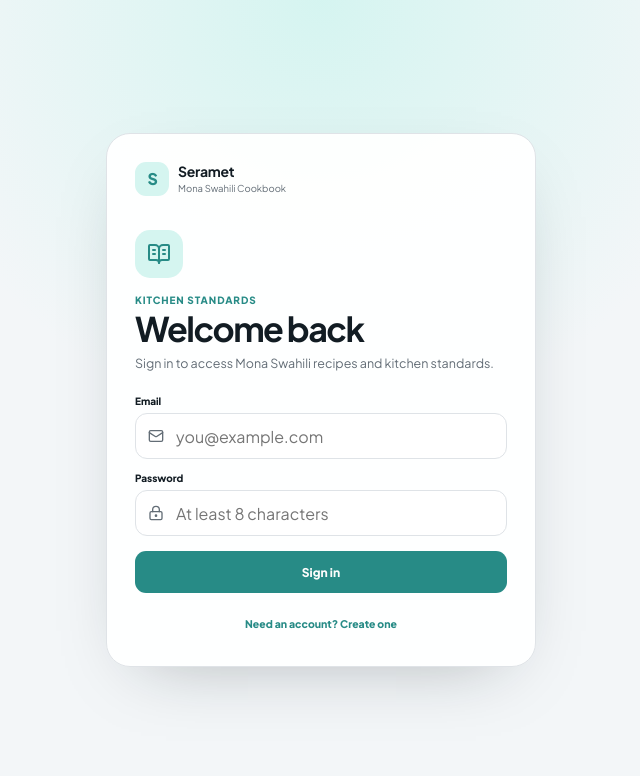
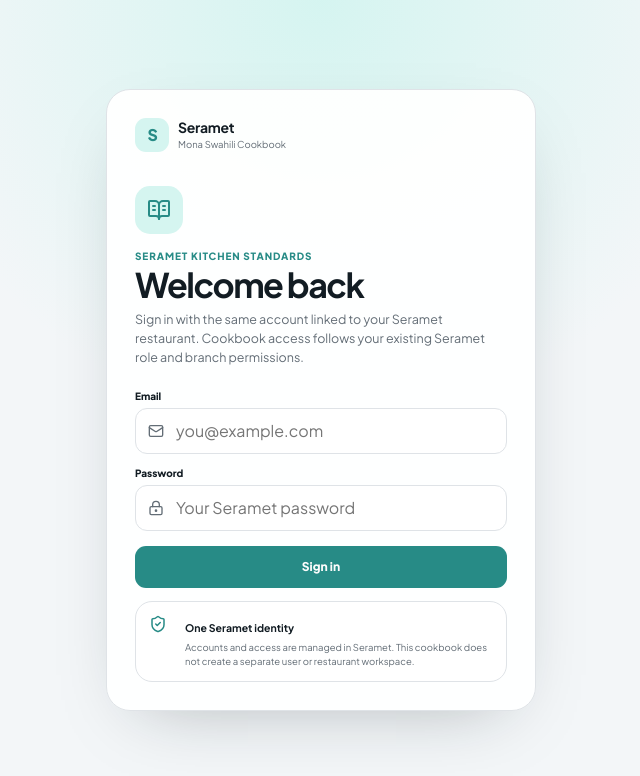
Before and after one commit to Xmanuel01/seramet-cookbook, a React (Vite) app: page / in a window 1280 px wide. Shown: the top 776 px of the page, without its empty margins (319-959 px from the left). Built offline with nearby package versions, Linux system fonts and the light colour scheme; no server answers.

Commit message:
auth: use existing Seramet identities only

```diff
--- a/src/screens/AuthScreen.tsx
+++ b/src/screens/AuthScreen.tsx
@@ -1,36 +1,22 @@
 import { useState, type FormEvent } from "react"
-import { BookOpenText, LoaderCircle, LockKeyhole, Mail } from "lucide-react"
+import { BookOpenText, LoaderCircle, LockKeyhole, Mail, ShieldCheck } from "lucide-react"
 import { Brand } from "../components/Brand"
 import { supabase } from "../lib/supabase"
 
 export function AuthScreen() {
-  const [mode, setMode] = useState<"signin" | "signup">("signin")
   const [email, setEmail] = useState("")
   const [password, setPassword] = useState("")
   const [busy, setBusy] = useState(false)
-  const [message, setMessage] = useState("")
   const [error, setError] = useState("")
 
   async function submit(event: FormEvent) {
     event.preventDefault()
-    if (!supabase) return
-
     setBusy(true)
-    setMessage("")
     setError("")
 
     try {
-      if (mode === "signin") {
-        const { error: signInError } = await supabase.auth.signInWithPassword({ email, password })
-        if (signInError) throw signInError
-      } else {
-        const { data, error: signUpError } = await supabase.auth.signUp({ email, password })
-        if (signUpError) throw signUpError
-        if (!data.session) {
-          setMessage("Account created. Check your email to confirm it, then sign in.")
-          setMode("signin")
-        }
-      }
+      const { error: signInError } = await supabase.auth.signInWithPassword({ email, password })
+      if (signInError) throw signInError
     } catch (reason) {
       setError(reason instanceof Error ? reason.message : "Unable to authenticate.")
     } finally {
@@ -43,12 +29,10 @@ export function AuthScreen() {
       <section className="auth-card">
         <div className="auth-brand"><Brand /></div>
         <div className="auth-icon"><BookOpenText size={24} /></div>
-        <div className="eyebrow">Kitchen standards</div>
-        <h1>{mode === "signin" ? "Welcome back" : "Create your cookbook account"}</h1>
+        <div className="eyebrow">Seramet kitchen standards</div>
+        <h1>Welcome back</h1>
         <p className="subtitle">
-          {mode === "signin"
-            ? "Sign in to access Mona Swahili recipes and kitchen standards."
-            : "Create the first secure workspace for your cookbook."}
+          Sign in with the same account linked to your Seramet restaurant. Cookbook access follows your existing Seramet role and branch permissions.
         </p>
 
         <form className="auth-form" onSubmit={submit}>
@@ -73,36 +57,31 @@ export function AuthScreen() {
               <LockKeyhole size={16} />
               <input
                 type="password"
-                autoComplete={mode === "signin" ? "current-password" : "new-password"}
+                autoComplete="current-password"
                 minLength={8}
                 required
                 value={password}
                 onChange={(event) => setPassword(event.target.value)}
-                placeholder="At least 8 characters"
+                placeholder="Your Seramet password"
               />
             </div>
           </label>
 
           {error && <div className="auth-message error">{error}</div>}
-          {message && <div className="auth-message success">{message}</div>}
 
           <button type="submit" className="primary-button auth-submit" disabled={busy}>
             {busy && <LoaderCircle className="spin" size={16} />}
-            {mode === "signin" ? "Sign in" : "Create account"}
+            Sign in
           </button>
         </form>
 
-        <button
-          type="button"
-          className="auth-switch"
-          onClick={() => {
-            setError("")
-            setMessage("")
-            setMode((current) => current === "signin" ? "signup" : "signin")
-          }}
-        >
-          {mode === "signin" ? "Need an account? Create one" : "Already have an account? Sign in"}
-        </button>
+        <div className="info-card" style={{ boxShadow: "none" }}>
+          <ShieldCheck size={18} />
+          <div>
+            <strong>One Seramet identity</strong>
+            <p>Accounts and access are managed in Seramet. This cookbook does not create a separate user or restaurant workspace.</p>
+          </div>
+        </div>
       </section>
     </main>
   )
```
